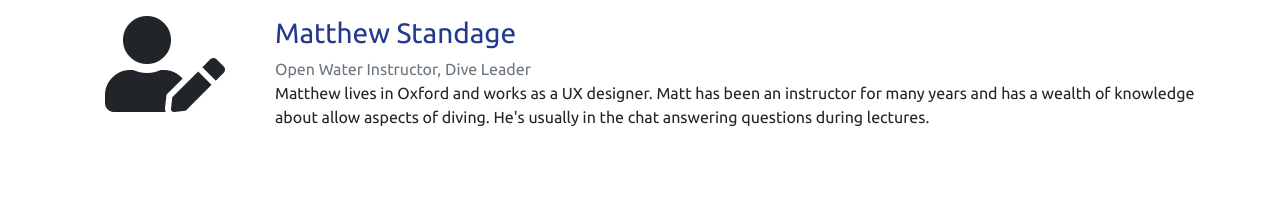
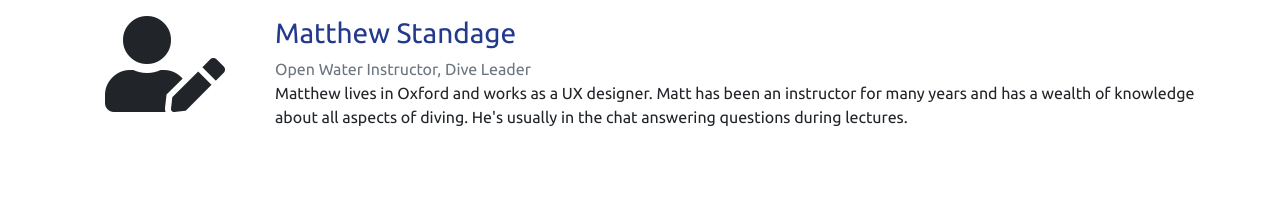
Before and after one commit to RUBSAC/rubsac.github.io, a Jekyll site: the page built from about.html, in a window 1280 px wide. Shown: the part 1128-1342 px from the top of the page. Built offline with Jekyll 4.4.1, drawn with Linux system fonts in a browser that asks for light colours; nearby versions of some CDN libraries; comment, search, counter and statistics services are not loaded.

Commit message:
Found a couple of small typos

```diff
--- a/2020-04-242526.html
+++ b/2020-04-242526.html
@@ -4,7 +4,7 @@
                 <div class="col-12 col-md-4">
                     <div class="card mb-4 shadow-sm">
                         <div class="card-body">
-                            <h4 class="card-title"><b>7:00pm</b>&nbsp; Friday 24th April</h4>
+                            <h4 class="card-title"><b>7:00pm</b>&nbsp; Friday</h4>
                             <h5 class="card-subtitle mb-2 text-muted">Ocean Diver OT5</h5>
                             <p class="card-link">
                                 What happens if...?
--- a/_includes/header.html
+++ b/_includes/header.html
@@ -30,14 +30,14 @@
                     <div class="col-sm-8 col-md-7 py-4">
                         <h4 class="text-white">About</h4>
                         <p class="text-white">
-                            As COVID-19 ravages the UK, RUBSAC has taken their lectures online and are offering
+                            As COVID-19 ravages the UK, RUBSAC have taken their lectures online and are offering
                             them to anyone in the country who wants to listen. We're coordinating with BSAC HQ
                             to ensure that the lectures can be recorded in your log books with a valid instructor
                             number and code; all you need to do is the dives and you're all set!
                         </p>
                         <p class="text-white">
-                            All lectures are free, and this web site will give you the schedules and resources
-                            you need in order to keep up your training in this difficult time.
+                            All the lectures are free, and this web site will give you the schedules and resources
+                            you need in order to keep up with some training while we're all cooped up indoors.
                         </p>
                         <br />
                     </div>
--- a/about.html
+++ b/about.html
@@ -186,7 +186,7 @@
                         <div class="col-md-12">
                             <p>
                                 Matthew lives in Oxford and works as a UX designer. Matt has been an
-                                instructor for many years and has a wealth of knowledge about allow
+                                instructor for many years and has a wealth of knowledge about all
                                 aspects of diving. He's usually in the chat answering questions during
                                 lectures.
                             </p>
```
